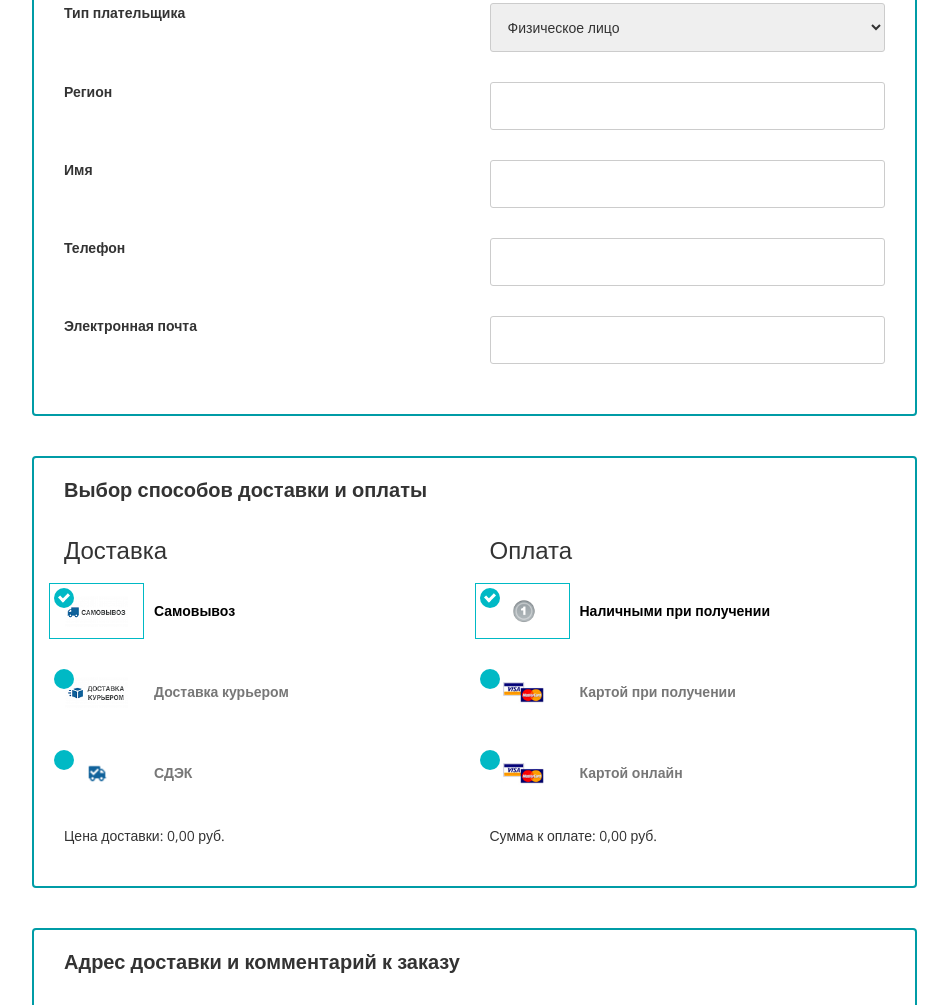
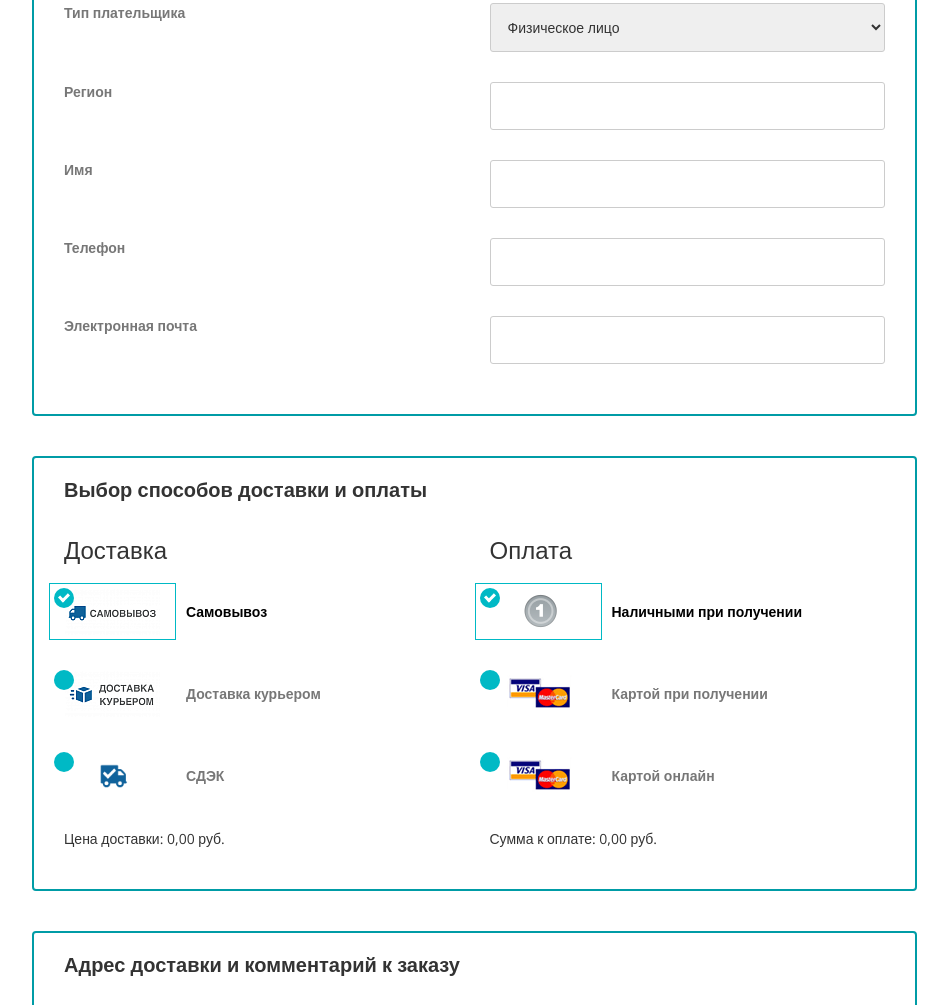
Before and after one commit to schegol/titan-order, a plain HTML site: page index.html in a window 1280 px wide. Shown: the part 78-1083 px from the top of the page, without its empty margins (13-961 px from the left). Drawn offline with nearby package versions, Linux system fonts and the light colour scheme.

Commit message:
Мелкие правки

```diff
--- a/style.css
+++ b/style.css
@@ -93,6 +93,7 @@ body {
   display: inline-block;
   margin-bottom: 6px;
   font-weight: bold;
+  color: #777;
 }
 
 .contacts__label-span {
@@ -131,14 +132,16 @@ body {
 
 .payment-delivery__radio-label.active-label {
   color: #000;
+  font-weight: bold;
 }
 
 .payment-delivery__label-img {
   position: relative;
+  box-sizing: content-box;
   display: flex;
   align-items: center;
   width: 95px;
-  height: 56px;
+  height: 55px;
   border: 1px solid transparent;
 }
 
@@ -195,6 +198,7 @@ body {
 .contacts__label-span {
   display: inline-block;
   margin-bottom: 15px;
+  color: #777;
 }
 
 @media (min-width: 768px) {
```
